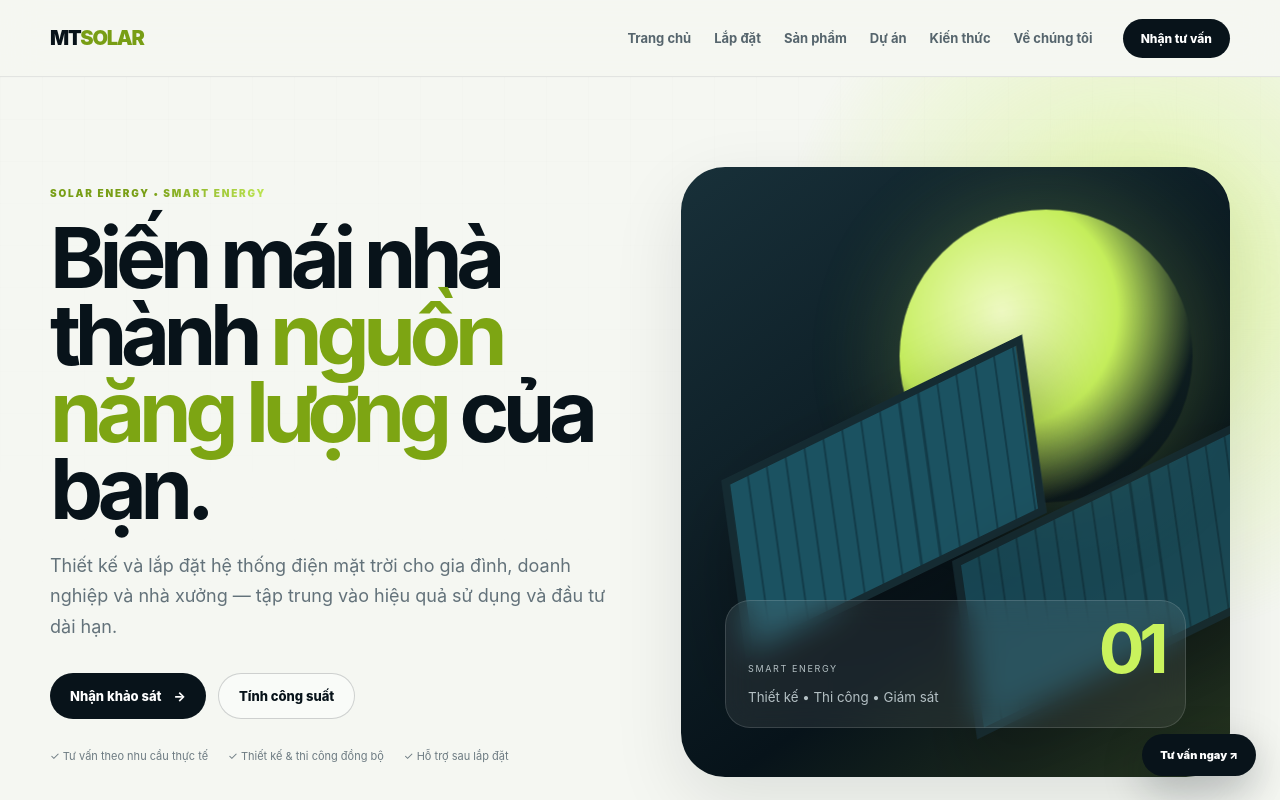
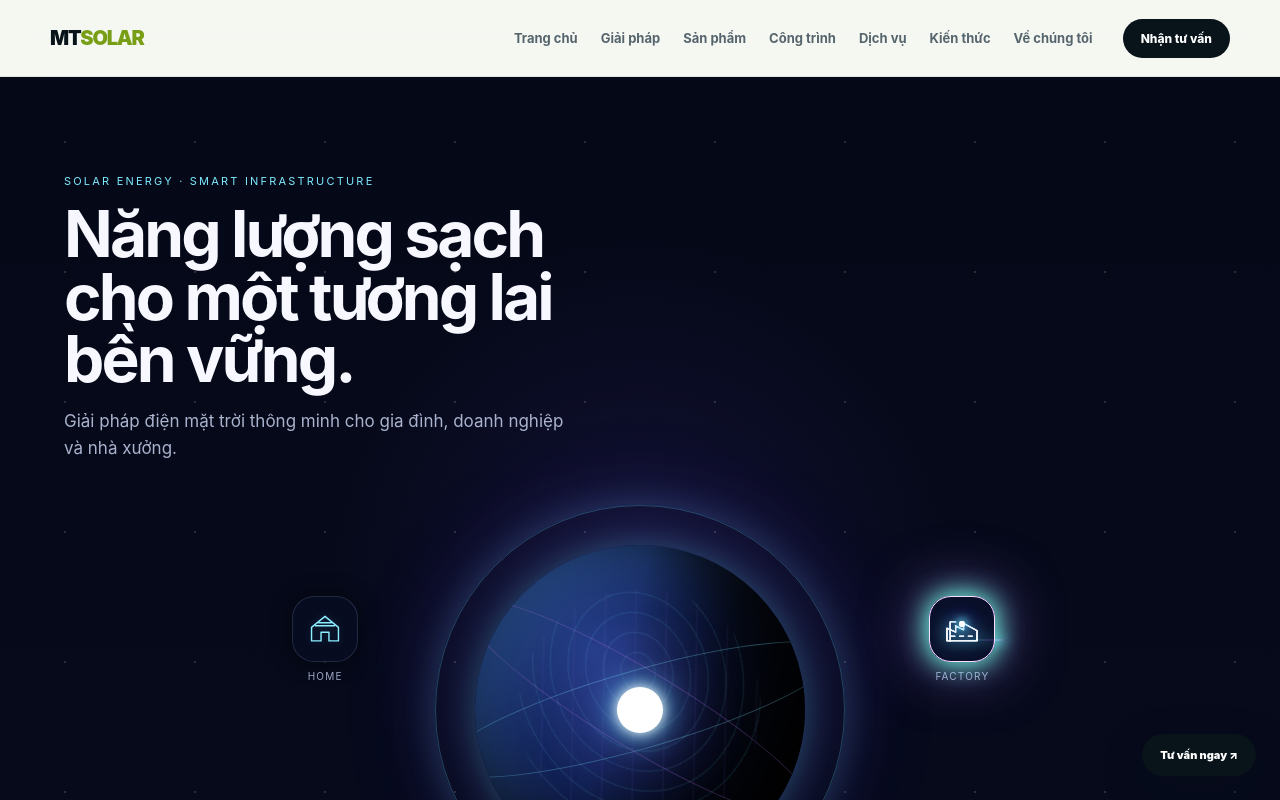
Before and after one commit to Doanh03/solar-react, a Next.js app: page / in a window 1280 px wide. Shown: the top 800 px of the page. Built offline with nearby package versions, Linux system fonts and the light colour scheme; no server answers.

Commit message:
feat(home): switch to complete Hero V2 homepage

```diff
--- a/app/page.tsx
+++ b/app/page.tsx
@@ -1,5 +1,5 @@
-import { SolarBusinessHome } from '@/app/components/business-site';
+import SolarHomeComplete from '@/app/components/solar-home-complete';
 
 export default function HomePage() {
-  return <SolarBusinessHome />;
+  return <SolarHomeComplete />;
 }
```
